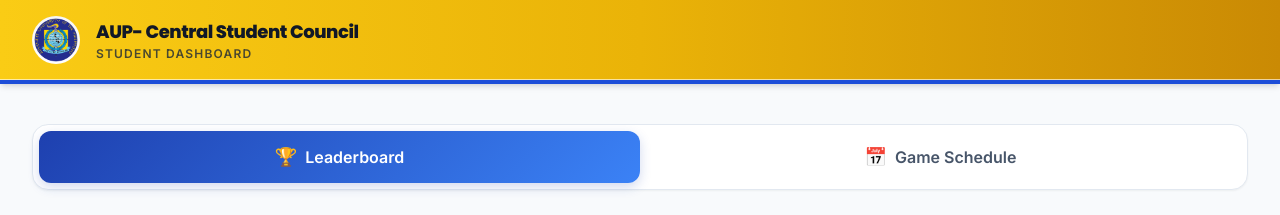
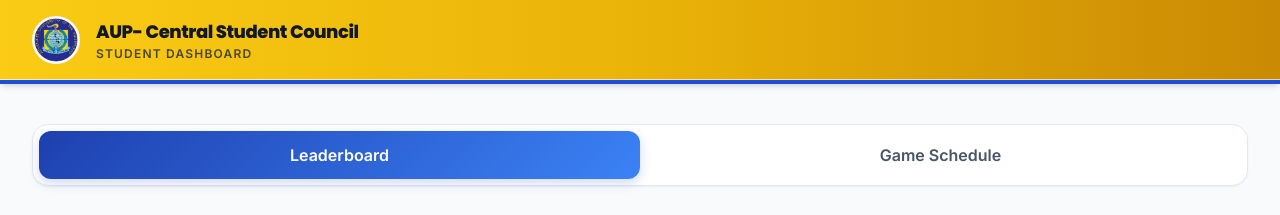
Before and after one commit to CentralStudentCouncil/CSC-L.I.V.E.-, a plain HTML site: page index.html in a window 1280 px wide. Shown: the top 215 px of the page. Drawn offline with nearby package versions, Linux system fonts and the light colour scheme; a script that the page names is missing.

Commit message:
Update index.html

```diff
--- a/index.html
+++ b/index.html
@@ -138,7 +138,6 @@
                 type="button"
                 onclick="switchTab('leaderboard', this)"
                 class="tab-button active flex items-center justify-center space-x-2 py-3 px-4 rounded-xl font-semibold text-sm sm:text-base transition-all duration-200">
-                <span class="tab-icon text-lg">🏆</span>
                 <span class="tab-label">Leaderboard</span>
             </button>
 
@@ -146,7 +145,6 @@
                 type="button"
                 onclick="switchTab('schedule', this)"
                 class="tab-button flex items-center justify-center space-x-2 py-3 px-4 rounded-xl text-slate-600 hover:bg-slate-50 font-semibold text-sm sm:text-base transition-all duration-200">
-                <span class="tab-icon text-lg">📅</span>
                 <span class="tab-label">Game Schedule</span>
             </button>
         </div>
```
